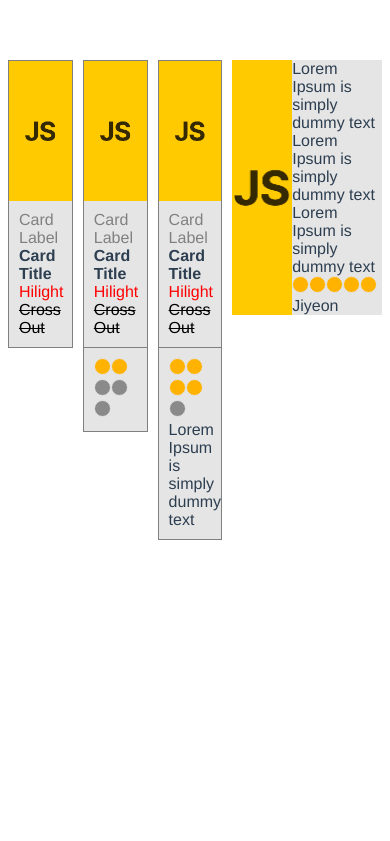
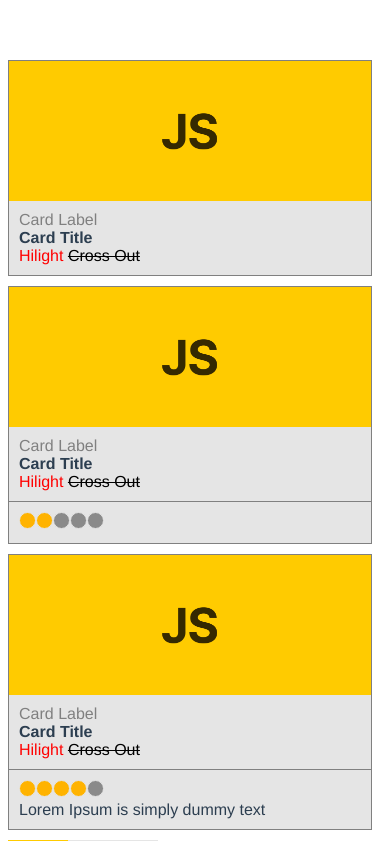
Before and after one commit to appleSimple/backpackr-ui-module, a Vue app: page / in a window 390 px wide. Shown: the top 841 px of the page. Built offline with nearby package versions, Linux system fonts and the light colour scheme.

Commit message:
style : 세로형 기본 카드 반응형 스타일 추가

```diff
--- a/src/components/DefaultCard.vue
+++ b/src/components/DefaultCard.vue
@@ -1,7 +1,6 @@
 <template>
   <article class="card-wrapper">
-    <figure :style="{ backgroundImage : `url(${imgUrl})` }" class="thumbnail">
-    </figure>
+    <figure :style="{ backgroundImage : `url(${imgUrl})` }" class="thumbnail"></figure>
     <figCaption>
       <div class="card-label">Card Label</div>
       <div class="card-title">Card Title</div>
@@ -26,7 +25,8 @@ export default {
 
 <style scoped lang="scss">
 .card-wrapper {
-  width: calc(20% - 10px);
+  width: calc(100% - 10px);
+  margin-bottom: 10px;
   margin-right: 10px;
   border: 1px solid grey;
   border-bottom: 0;
@@ -36,6 +36,14 @@ export default {
 
   display: flex;
   flex-direction: column;
+
+  @include small {
+    width: calc(50% - 10px);
+  }
+
+  @include large {
+    width: calc(20% - 10px);
+  }
 
   figure {
     width: 100%;
```
